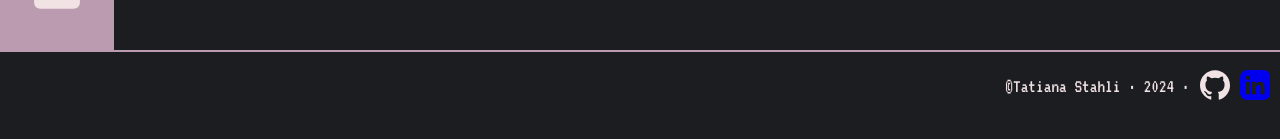
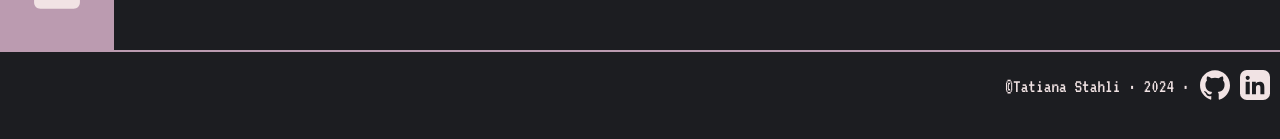
Before and after one commit to tatiana-sthl/portfolio2024, a React (Create React App) app: page /stack in a window 1280 px wide. Shown: the part 439-578 px from the top of the page. Built offline with nearby package versions, Linux system fonts and the light colour scheme.

Commit message:
end with footer

```diff
--- a/src/components/Footer.js
+++ b/src/components/Footer.js
@@ -9,7 +9,7 @@ function Footer() {
       <div className="iconsFooter">
         <a href='https://github.com/tatiana-sthl' target="_blank" rel="noreferrer"><svg className="github" xmlns="http://www.w3.org/2000/svg" width="30" height="30" shape-rendering="geometricPrecision" text-rendering="geometricPrecision" image-rendering="optimizeQuality" fill-rule="evenodd" clip-rule="evenodd" viewBox="0 0 640 640" fill="#F1E3E4"><path d="M319.988 7.973C143.293 7.973 0 151.242 0 327.96c0 141.392 91.678 261.298 218.826 303.63 16.004 2.964 21.886-6.957 21.886-15.414 0-7.63-.319-32.835-.449-59.552-89.032 19.359-107.8-37.772-107.8-37.772-14.552-36.993-35.529-46.831-35.529-46.831-29.032-19.879 2.209-19.442 2.209-19.442 32.126 2.245 49.04 32.954 49.04 32.954 28.56 48.922 74.883 34.76 93.131 26.598 2.882-20.681 11.15-34.807 20.315-42.803-71.08-8.067-145.797-35.516-145.797-158.14 0-34.926 12.52-63.485 32.965-85.88-3.33-8.078-14.291-40.606 3.083-84.674 0 0 26.87-8.61 88.029 32.8 25.512-7.075 52.878-10.642 80.056-10.76 27.2.118 54.614 3.673 80.162 10.76 61.076-41.386 87.922-32.8 87.922-32.8 17.398 44.08 6.485 76.631 3.154 84.675 20.516 22.394 32.93 50.953 32.93 85.879 0 122.907-74.883 149.93-146.117 157.856 11.481 9.921 21.733 29.398 21.733 59.233 0 42.792-.366 77.28-.366 87.804 0 8.516 5.764 18.473 21.992 15.354 127.076-42.354 218.637-162.274 218.637-303.582 0-176.695-143.269-319.988-320-319.988l-.023.107z"/></svg></a>
 
-        <a href='https://www.linkedin.com/in/tatiana-stahli/' target="_blank" rel="noreferrer"><svg className="linkedin" xmlns="http://www.w3.org/2000/svg" width="30" height="30" shape-rendering="geometricPrecision" text-rendering="geometricPrecision" image-rendering="optimizeQuality" fill-rule="evenodd" clip-rule="evenodd" viewBox="0 0 512 509.64" fill="currentColor"><rect width="512" height="509.64" rx="115.61" ry="115.61"/><path fill="#1C1D21" d="M204.97 197.54h64.69v33.16h.94c9.01-16.16 31.04-33.16 63.89-33.16 68.31 0 80.94 42.51 80.94 97.81v116.92h-67.46l-.01-104.13c0-23.81-.49-54.45-35.08-54.45-35.12 0-40.51 25.91-40.51 52.72v105.86h-67.4V197.54zm-38.23-65.09c0 19.36-15.72 35.08-35.08 35.08-19.37 0-35.09-15.72-35.09-35.08 0-19.37 15.72-35.08 35.09-35.08 19.36 0 35.08 15.71 35.08 35.08zm-70.17 65.09h70.17v214.73H96.57V197.54z"/></svg></a>
+        <a href='https://www.linkedin.com/in/tatiana-stahli/' target="_blank" rel="noreferrer"><svg className="linkedin" xmlns="http://www.w3.org/2000/svg" width="30" height="30" shape-rendering="geometricPrecision" text-rendering="geometricPrecision" image-rendering="optimizeQuality" fill-rule="evenodd" clip-rule="evenodd" viewBox="0 0 512 509.64" fill="#F1E3E4"><rect width="512" height="509.64" rx="115.61" ry="115.61"/><path fill="#1C1D21" d="M204.97 197.54h64.69v33.16h.94c9.01-16.16 31.04-33.16 63.89-33.16 68.31 0 80.94 42.51 80.94 97.81v116.92h-67.46l-.01-104.13c0-23.81-.49-54.45-35.08-54.45-35.12 0-40.51 25.91-40.51 52.72v105.86h-67.4V197.54zm-38.23-65.09c0 19.36-15.72 35.08-35.08 35.08-19.37 0-35.09-15.72-35.09-35.08 0-19.37 15.72-35.08 35.09-35.08 19.36 0 35.08 15.71 35.08 35.08zm-70.17 65.09h70.17v214.73H96.57V197.54z"/></svg></a>
       </div>
 
     </footer>
```
